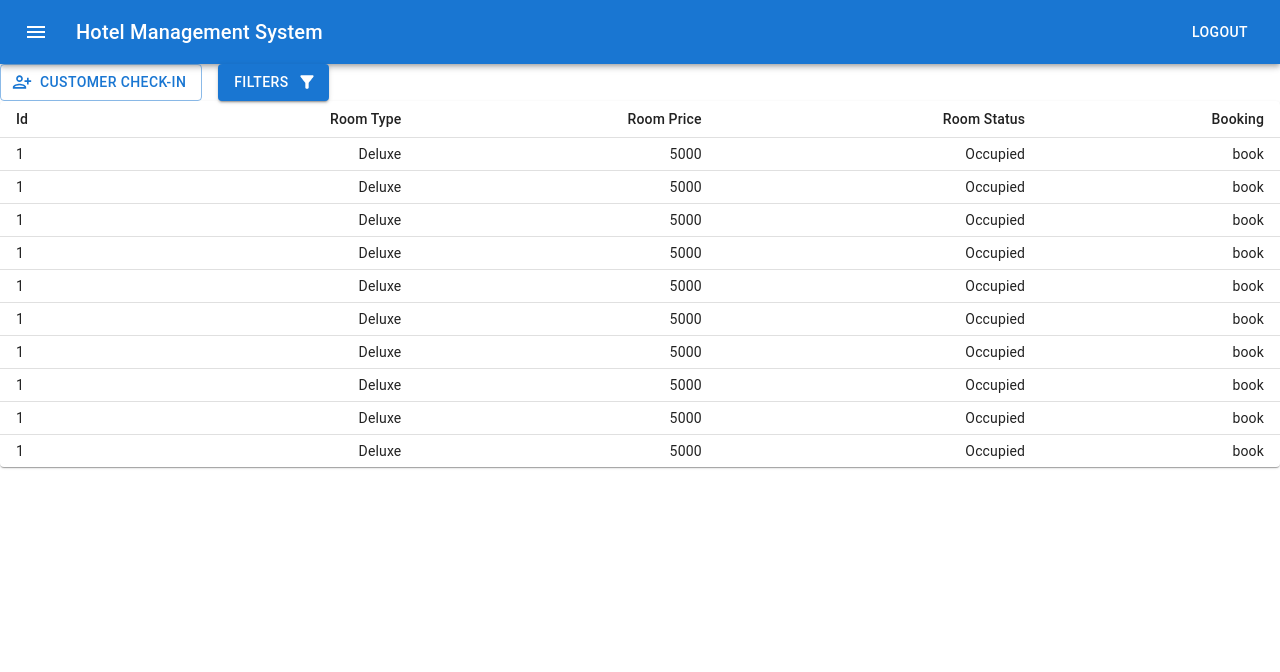
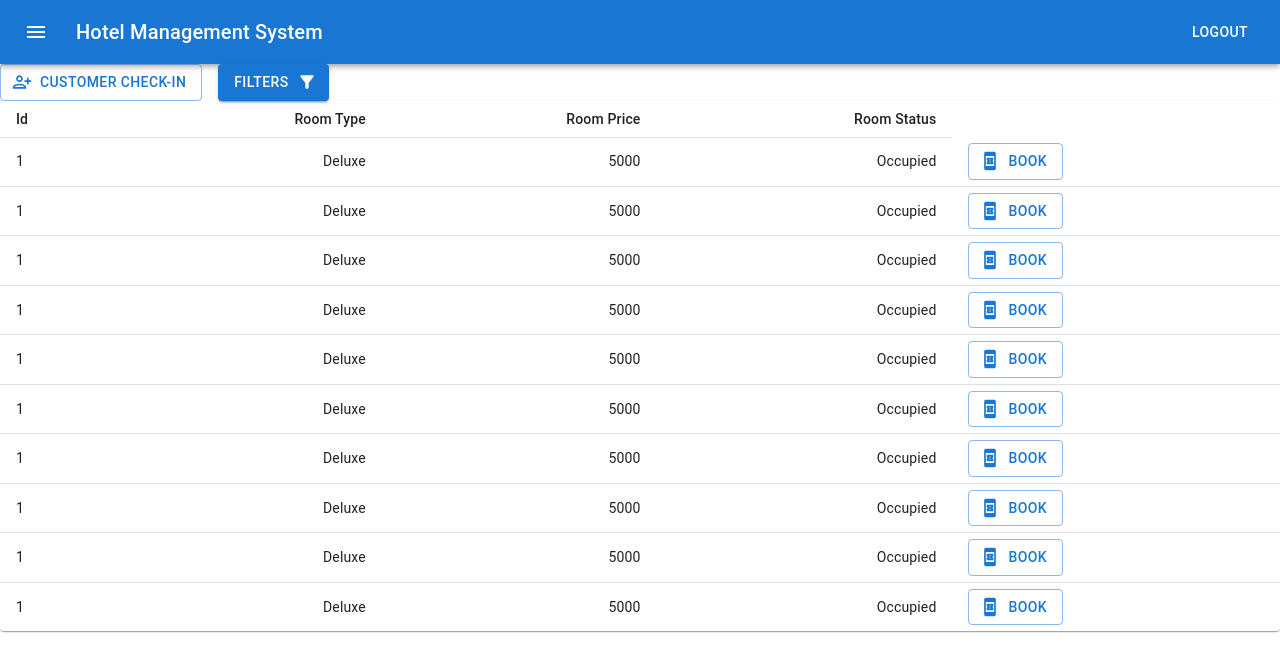
Before and after one commit to lopamudra2000/Hotel_mgmtSys_Frontend, a React (Create React App) app: page /booking in a window 1280 px wide. Shown: the top 672 px of the page. Built offline with nearby package versions, Linux system fonts and the light colour scheme.

Commit message:
Added Filter menu , Booking Buttons

```diff
--- a/src/Components/BookingTable.js
+++ b/src/Components/BookingTable.js
@@ -6,22 +6,24 @@ import TableContainer from "@mui/material/TableContainer";
 import TableHead from "@mui/material/TableHead";
 import TableRow from "@mui/material/TableRow";
 import Paper from "@mui/material/Paper";
+import BookOnlineIcon from "@mui/icons-material/BookOnline";
+import { Button } from "@mui/material";
 
 function createData(id, roomType, roomPrice, roomStatus, booking) {
   return { id, roomType, roomPrice, roomStatus, booking };
 }
 
 const rows = [
-  createData(1, "Deluxe", 5000, "Occupied", "book"),
-  createData(1, "Deluxe", 5000, "Occupied", "book"),
-  createData(1, "Deluxe", 5000, "Occupied", "book"),
-  createData(1, "Deluxe", 5000, "Occupied", "book"),
-  createData(1, "Deluxe", 5000, "Occupied", "book"),
-  createData(1, "Deluxe", 5000, "Occupied", "book"),
-  createData(1, "Deluxe", 5000, "Occupied", "book"),
-  createData(1, "Deluxe", 5000, "Occupied", "book"),
-  createData(1, "Deluxe", 5000, "Occupied", "book"),
-  createData(1, "Deluxe", 5000, "Occupied", "book"),
+  createData(1, "Deluxe", 5000, "Occupied"),
+  createData(1, "Deluxe", 5000, "Occupied"),
+  createData(1, "Deluxe", 5000, "Occupied"),
+  createData(1, "Deluxe", 5000, "Occupied"),
+  createData(1, "Deluxe", 5000, "Occupied"),
+  createData(1, "Deluxe", 5000, "Occupied"),
+  createData(1, "Deluxe", 5000, "Occupied"),
+  createData(1, "Deluxe", 5000, "Occupied"),
+  createData(1, "Deluxe", 5000, "Occupied"),
+  createData(1, "Deluxe", 5000, "Occupied"),
 ];
 
 export default function BookingTable() {
@@ -34,7 +36,6 @@ export default function BookingTable() {
             <TableCell align="right">Room Type</TableCell>
             <TableCell align="right">Room Price</TableCell>
             <TableCell align="right">Room Status</TableCell>
-            <TableCell align="right">Booking</TableCell>
           </TableRow>
         </TableHead>
         <TableBody>
@@ -49,7 +50,11 @@ export default function BookingTable() {
               <TableCell align="right">{row.roomType}</TableCell>
               <TableCell align="right">{row.roomPrice}</TableCell>
               <TableCell align="right">{row.roomStatus}</TableCell>
-              <TableCell align="right">{row.booking}</TableCell>
+              <TableCell>
+                <Button variant="outlined" startIcon={<BookOnlineIcon />}>
+                  Book
+                </Button>
+              </TableCell>
             </TableRow>
           ))}
         </TableBody>
--- a/src/Pages/Booking/index.js
+++ b/src/Pages/Booking/index.js
@@ -8,35 +8,38 @@ import BookingTable from "../../Components/BookingTable";
 import NavBar from "../../Components/NavBar";
 import CheckInForm from "../../Components/CheckInForm";
 import Dialog from "@mui/material/Dialog";
-import DialogActions from "@mui/material/DialogActions";
 import DialogContent from "@mui/material/DialogContent";
 import DialogContentText from "@mui/material/DialogContentText";
 import DialogTitle from "@mui/material/DialogTitle";
-
+import Menu from "@mui/material/Menu";
+import MenuItem from "@mui/material/MenuItem";
 export default function Booking() {
-  const [open, setOpen] = React.useState(false);
-
+  const [dialogOpen, setDialogOpenOpen] = React.useState(false);
+  const [anchorEl, setAnchorEl] = React.useState(null);
+  const open = Boolean(anchorEl);
+  const handleClick = (event) => {
+    setAnchorEl(event.currentTarget);
+  };
+  const handleMenuClose = () => {
+    setAnchorEl(null);
+  };
   const handleClickOpen = () => {
-    setOpen(true);
+    setDialogOpenOpen(true);
   };
 
   const handleClose = () => {
-    setOpen(false);
+    setDialogOpenOpen(false);
   };
   return (
     <div>
       <NavBar />
-      <Dialog open={open} onClose={handleClose}>
+      <Dialog open={dialogOpen} onClose={handleClose}>
         <DialogTitle>Check-In Form</DialogTitle>
         <DialogContent>
           <DialogContentText>All Fields are required</DialogContentText>
           <CheckInForm />
         </DialogContent>
       </Dialog>
-      {/* <DialogActions>
-          <Button onClick={handleClose}>Cancel</Button>
-          <Button onClick={handleClose}>Subscribe</Button>
-      </DialogActions> */}
       <Stack direction="row" spacing={2}>
         <Button
           onClick={handleClickOpen}
@@ -45,9 +48,31 @@ export default function Booking() {
         >
           Customer Check-In
         </Button>
-        <Button variant="contained" endIcon={<FilterAltIcon />}>
+        <Button
+          id="basic-button"
+          aria-controls={open ? "basic-menu" : undefined}
+          aria-haspopup="true"
+          aria-expanded={open ? "true" : undefined}
+          onClick={handleClick}
+          variant="contained"
+          endIcon={<FilterAltIcon />}
+        >
           Filters
         </Button>
+        <Menu
+          id="basic-menu"
+          anchorEl={anchorEl}
+          open={open}
+          onClose={handleMenuClose}
+          MenuListProps={{
+            "aria-labelledby": "basic-button",
+          }}
+        >
+          <MenuItem onClick={handleMenuClose}>Price</MenuItem>
+          <MenuItem onClick={handleMenuClose}>Type</MenuItem>
+          <MenuItem onClick={handleMenuClose}>Status</MenuItem>
+          <MenuItem onClick={handleMenuClose}>Remove Filters</MenuItem>
+        </Menu>
       </Stack>
       <BookingTable />
     </div>
--- a/src/Pages/Customer/index.js
+++ b/src/Pages/Customer/index.js
@@ -2,7 +2,6 @@ import React from "react";
 import NavBar from "../../Components/NavBar";
 import CustomerForm from "../../Components/CustomerForm";
 import Dialog from "@mui/material/Dialog";
-import DialogActions from "@mui/material/DialogActions";
 import DialogContent from "@mui/material/DialogContent";
 import DialogContentText from "@mui/material/DialogContentText";
 import DialogTitle from "@mui/material/DialogTitle";
@@ -11,33 +10,37 @@ import AddBusinessIcon from "@mui/icons-material/AddBusiness";
 import FilterAltIcon from "@mui/icons-material/FilterAlt";
 import Stack from "@mui/material/Stack";
 import CustomerTable from "../../Components/CustomerTable";
-import { Grid } from "@mui/material";
+import Menu from "@mui/material/Menu";
+import MenuItem from "@mui/material/MenuItem";
 
 export default function Customer() {
-  const [open, setOpen] = React.useState(false);
-
+  const [dialogOpen, setDialogOpen] = React.useState(false);
+  const [anchorEl, setAnchorEl] = React.useState(null);
+  const open = Boolean(anchorEl);
+  const handleClick = (event) => {
+    setAnchorEl(event.currentTarget);
+  };
+  const handleMenuClose = () => {
+    setAnchorEl(null);
+  };
   const handleClickOpen = () => {
-    setOpen(true);
+    setDialogOpen(true);
   };
 
   const handleClose = () => {
-    setOpen(false);
+    setDialogOpen(false);
   };
   return (
     <>
       <NavBar />
 
-      <Dialog open={open} onClose={handleClose}>
+      <Dialog open={dialogOpen} onClose={handleClose}>
         <DialogTitle>Customer Registeration Form</DialogTitle>
         <DialogContent>
           <DialogContentText>All fields are mandatory</DialogContentText>
           <CustomerForm />
         </DialogContent>
       </Dialog>
-      {/* <DialogActions>
-        <Button onClick={handleClose}>Cancel</Button>
-        <Button onClick={handleClose}>Subscribe</Button>
-      </DialogActions> */}
 
       <Stack direction="row" spacing={2}>
         <Button
@@ -47,9 +50,29 @@ export default function Customer() {
         >
           Add New Customer
         </Button>
-        <Button variant="contained" endIcon={<FilterAltIcon />}>
+        <Button
+          id="basic-button"
+          aria-controls={open ? "basic-menu" : undefined}
+          aria-haspopup="true"
+          aria-expanded={open ? "true" : undefined}
+          onClick={handleClick}
+          variant="contained"
+          endIcon={<FilterAltIcon />}
+        >
           Filters
         </Button>
+        <Menu
+          id="basic-menu"
+          anchorEl={anchorEl}
+          open={open}
+          onClose={handleMenuClose}
+          MenuListProps={{
+            "aria-labelledby": "basic-button",
+          }}
+        >
+          <MenuItem onClick={handleMenuClose}>All Guests</MenuItem>
+          <MenuItem onClick={handleMenuClose}>Checked-Out Guests</MenuItem>
+        </Menu>
       </Stack>
       <CustomerTable />
     </>
```
